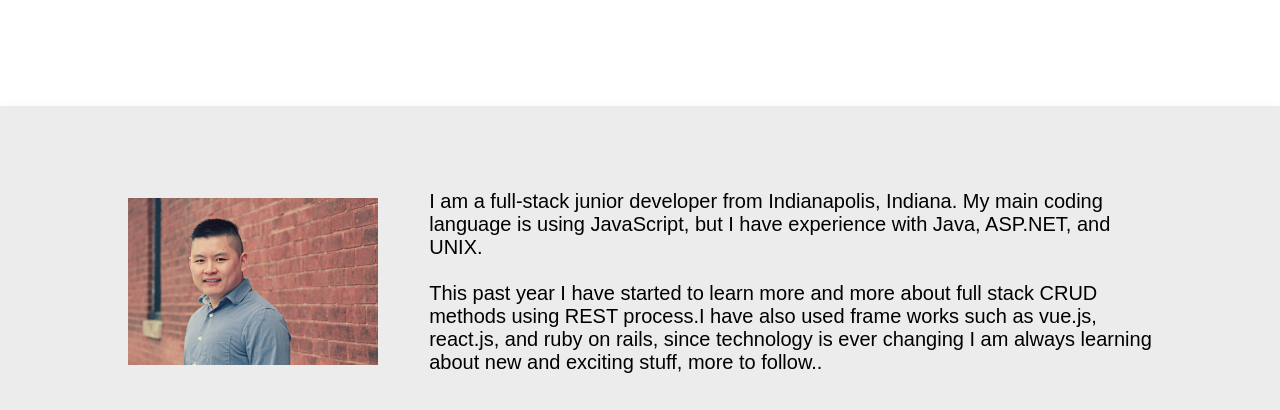
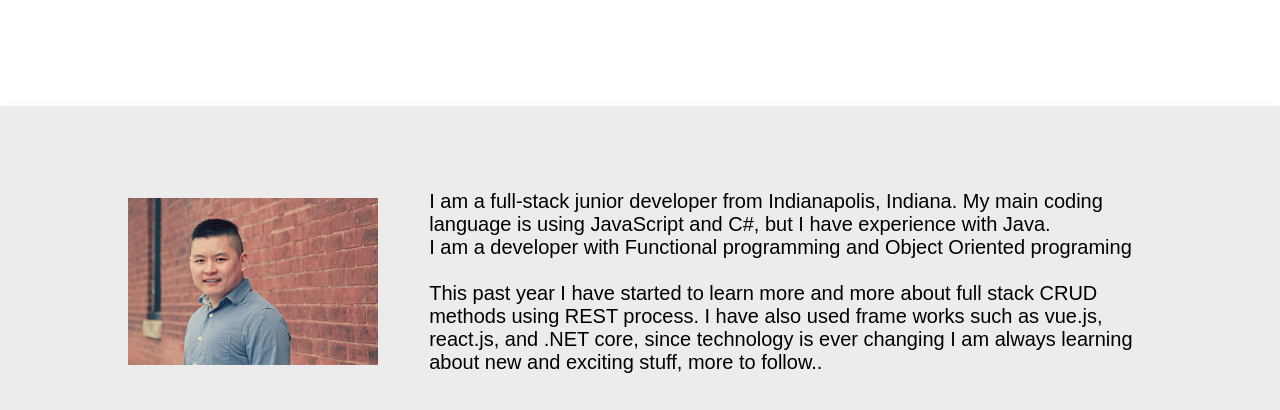
Before and after one commit to Playingtygre/Tiger_web, a plain HTML site: page index.html in a window 1280 px wide. Shown: the part 542-952 px from the top of the page. Drawn offline with Linux system fonts and the light colour scheme.

Commit message:
Update index.html

```diff
--- a/index.html
+++ b/index.html
@@ -40,7 +40,7 @@
 
     <section class="test">
       <img class="img-circle" src="img/Tiger.jpg">
-      <p class="testText"> I am a full-stack junior developer from Indianapolis, Indiana. My main coding language is using JavaScript, but I have experience with Java, ASP.NET, and UNIX. <br> <br>This past year I have started to learn more and more about full stack CRUD methods using REST process.I have also used frame works such as vue.js, react.js, and ruby on rails, since technology is ever changing I am always learning about new and exciting stuff, more to follow..</p>
+      <p class="testText"> I am a full-stack junior developer from Indianapolis, Indiana. My main coding language is using JavaScript and C#, but I have experience with Java. <br> I am a developer with Functional programming and Object Oriented programing <br> <br>This past year I have started to learn more and more about full stack CRUD methods using REST process. I have also used frame works such as vue.js, react.js, and .NET core, since technology is ever changing I am always learning about new and exciting stuff, more to follow..</p>
     </section>
 
       <p> Resume </p>
```
